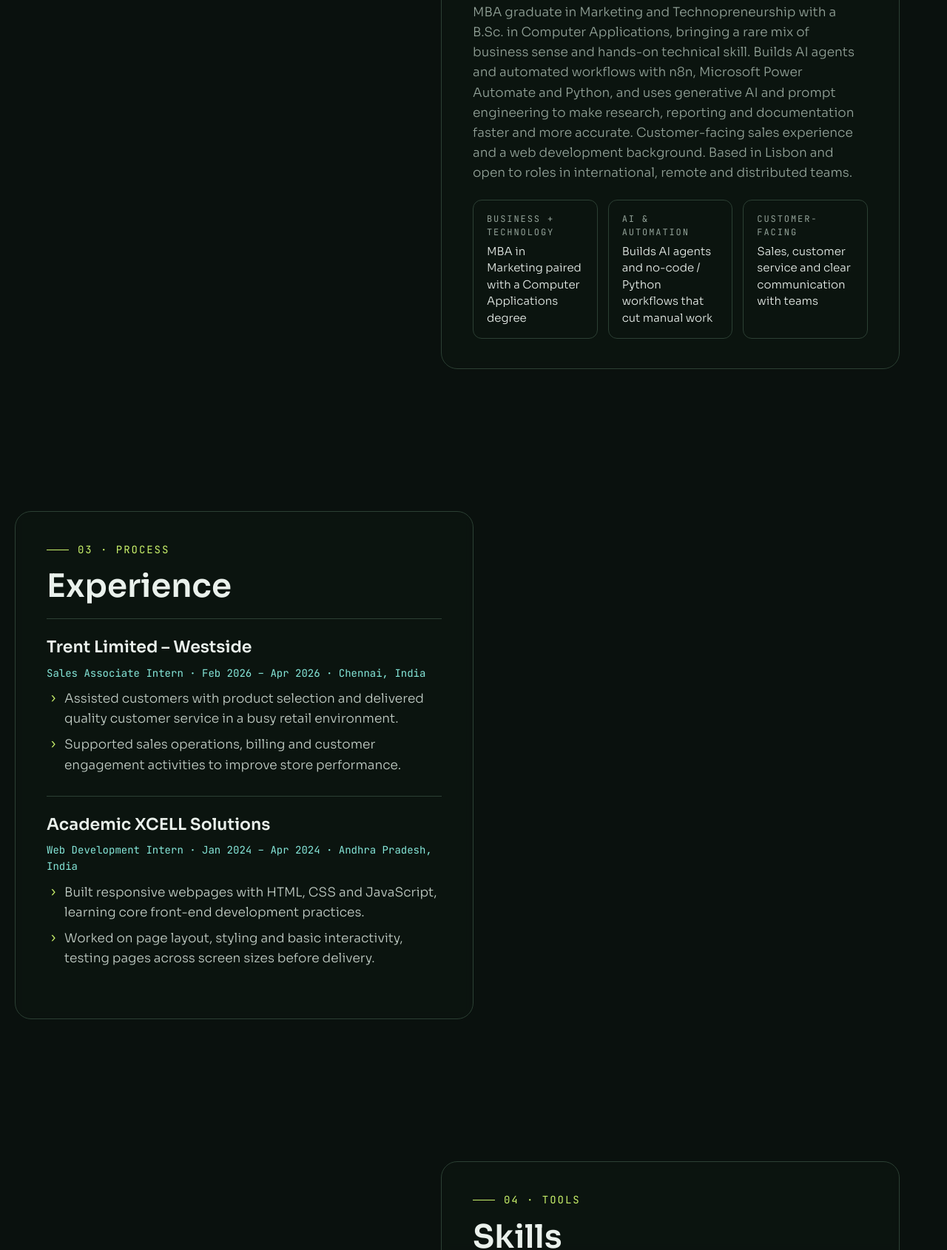
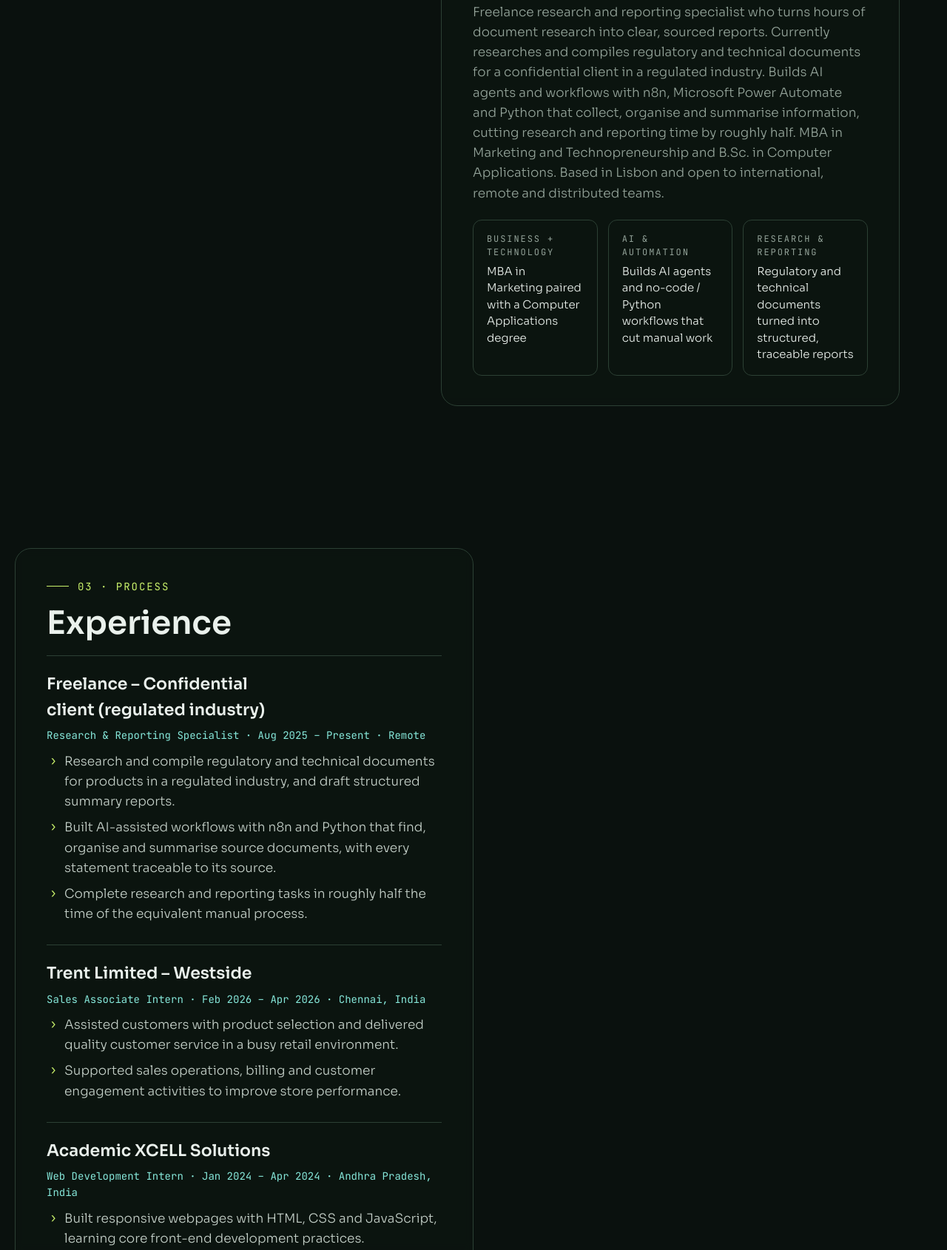
Before and after one commit to pulagam-g/pulagam-g.github.io, a plain HTML site: page index.html in a window 1280 px wide. Shown: the part 1110-2800 px from the top of the page at 74% size. Drawn offline with Linux system fonts and the light colour scheme; animation ran at ten frames a second.

Commit message:
Enhance SEO and update professional details in index.html
Updated the title and meta description for SEO optimization. Revised professional summary and experience details to reflect current role and skills.

```diff
--- a/index.html
+++ b/index.html
@@ -1,6 +1,7 @@
 <!doctype html>
 <html lang="en"><head><meta charset="utf-8"><meta name="viewport" content="width=device-width, initial-scale=1, viewport-fit=cover">
-<title>Geethanjali Pulagam</title>
+<title>Geethanjali Pulagam – Research &amp; Reporting Specialist | AI Workflow Automation</title>
+<meta name="description" content="Geethanjali Pulagam – research and reporting specialist building AI workflows with n8n, Microsoft Power Automate and Python that turn regulatory and technical documents into clear, sourced reports.">
 <link rel="preconnect" href="https://fonts.googleapis.com">
 <link rel="stylesheet" href="https://fonts.googleapis.com/css2?family=Sora:wght@300;400;600;700&family=JetBrains+Mono:wght@400;500;700&display=swap">
 <style>
@@ -142,7 +143,7 @@ strong{color:var(--fg);font-weight:600}
     <div class="inner"><div class="card">
       <div class="eyebrow">01 · Trigger</div>
       <h1>Geethanjali <span>Pulagam</span></h1>
-      <div class="role">MBA, Marketing &amp; Technopreneurship · AI Agents &amp; Workflow Automation · Generative AI · Sales</div>
+      <div class="role">Research &amp; Reporting Specialist · AI Workflow Automation (n8n, Power Automate, Python) · Regulatory Documents · MBA</div>
       <p class="lead">Lisbon, Portugal · Nationality: Indian</p>
       <div class="actions">
         <a class="btn primary" href="#input">▶ Run the workflow</a>
@@ -157,11 +158,11 @@ strong{color:var(--fg);font-weight:600}
     <div class="inner"><div class="card">
       <div class="eyebrow">02 · Input</div>
       <h2>Professional summary</h2>
-      <p class="muted">MBA graduate in Marketing and Technopreneurship with a B.Sc. in Computer Applications, bringing a rare mix of business sense and hands-on technical skill. Builds AI agents and automated workflows with n8n, Microsoft Power Automate and Python, and uses generative AI and prompt engineering to make research, reporting and documentation faster and more accurate. Customer-facing sales experience and a web development background. Based in Lisbon and open to roles in international, remote and distributed teams.</p>
+      <p class="muted">Freelance research and reporting specialist who turns hours of document research into clear, sourced reports. Currently researches and compiles regulatory and technical documents for a confidential client in a regulated industry. Builds AI agents and workflows with n8n, Microsoft Power Automate and Python that collect, organise and summarise information, cutting research and reporting time by roughly half. MBA in Marketing and Technopreneurship and B.Sc. in Computer Applications. Based in Lisbon and open to international, remote and distributed teams.</p>
       <div class="tiles three">
         <div class="tile"><small>Business + Technology</small>MBA in Marketing paired with a Computer Applications degree</div>
         <div class="tile"><small>AI &amp; Automation</small>Builds AI agents and no-code / Python workflows that cut manual work</div>
-        <div class="tile"><small>Customer-facing</small>Sales, customer service and clear communication with teams</div>
+        <div class="tile"><small>Research &amp; Reporting</small>Regulatory and technical documents turned into structured, traceable reports</div>
       </div>
     </div></div>
   </section>
@@ -171,6 +172,15 @@ strong{color:var(--fg);font-weight:600}
     <div class="inner"><div class="card">
       <div class="eyebrow">03 · Process</div>
       <h2>Experience</h2>
+      <div class="entry">
+        <h3>Freelance – Confidential client (regulated industry)</h3>
+        <div class="meta">Research &amp; Reporting Specialist · Aug 2025 – Present · Remote</div>
+        <ul class="list">
+          <li>Research and compile regulatory and technical documents for products in a regulated industry, and draft structured summary reports.</li>
+          <li>Built AI-assisted workflows with n8n and Python that find, organise and summarise source documents, with every statement traceable to its source.</li>
+          <li>Complete research and reporting tasks in roughly half the time of the equivalent manual process.</li>
+        </ul>
+      </div>
       <div class="entry">
         <h3>Trent Limited – Westside</h3>
         <div class="meta">Sales Associate Intern · Feb 2026 – Apr 2026 · Chennai, India</div>
@@ -195,6 +205,7 @@ strong{color:var(--fg);font-weight:600}
     <div class="inner"><div class="card">
       <div class="eyebrow">04 · Tools</div>
       <h2>Skills</h2>
+      <div class="group"><small>Research &amp; reporting</small><div class="chips hot"><span>Regulatory and technical documents</span><span>Source tracking</span><span>Structured summary reports</span></div></div>
       <div class="group"><small>AI &amp; GenAI</small><div class="chips hot"><span>Generative AI</span><span>Prompt engineering</span><span>AI agents</span></div></div>
       <div class="group"><small>Automation</small><div class="chips hot"><span>Workflow automation with n8n and Microsoft Power Automate</span></div></div>
       <div class="group"><small>Programming</small><div class="chips"><span>Python</span><span>HTML</span><span>CSS</span><span>JavaScript</span></div></div>
@@ -260,6 +271,7 @@ strong{color:var(--fg);font-weight:600}
         <button class="email" type="button" data-copy="pulagamgeethanjali@gmail.com" id="copy-email">pulagamgeethanjali@gmail.com</button>
         <button class="phone" type="button" data-copy="+91 90303 93377" id="copy-phone">+91 90303 93377</button>
         <p class="muted" style="margin-top:10px">Lisbon, Portugal · Nationality: Indian</p>
+        <p class="muted" style="margin-top:6px"><a href="https://github.com/pulagam-g" target="_blank" rel="noopener" style="color:var(--lime)">GitHub: github.com/pulagam-g</a></p>
       </div>
       <div class="actions">
         <button class="btn primary" type="button" data-copy="pulagamgeethanjali@gmail.com" id="copy-email-2">Copy email</button>
```
